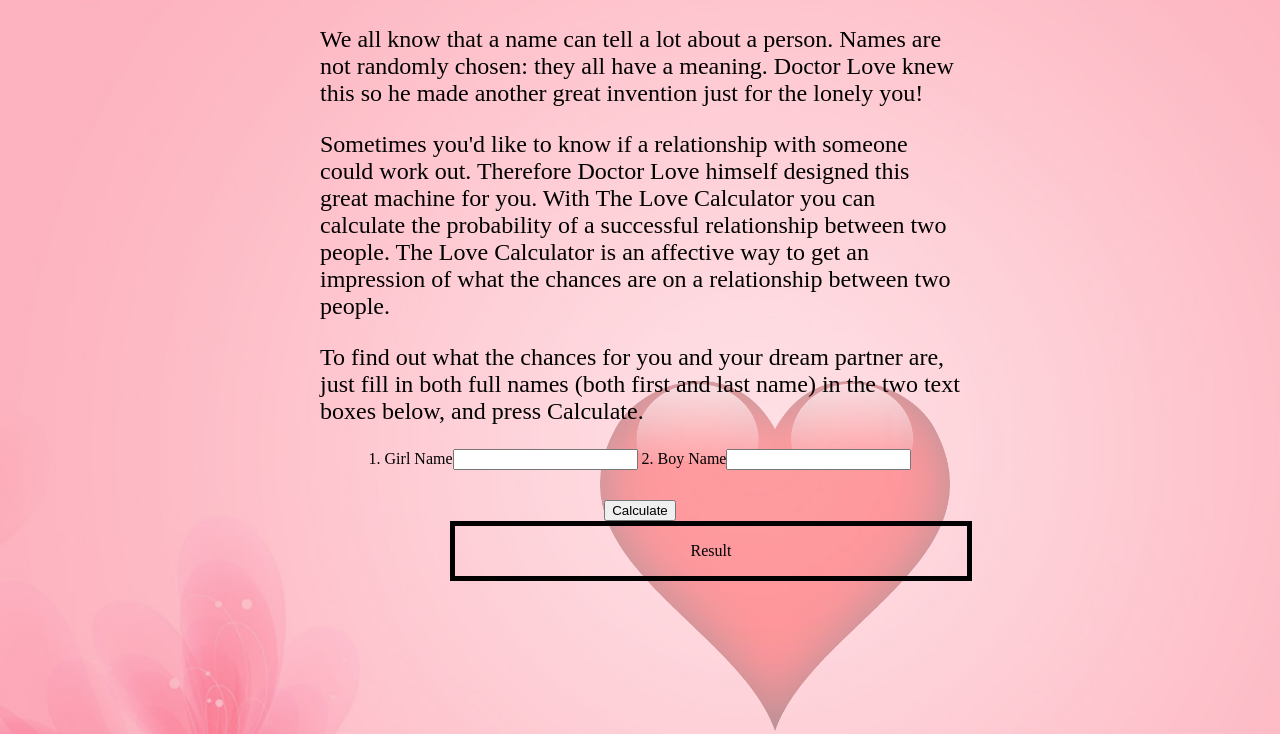
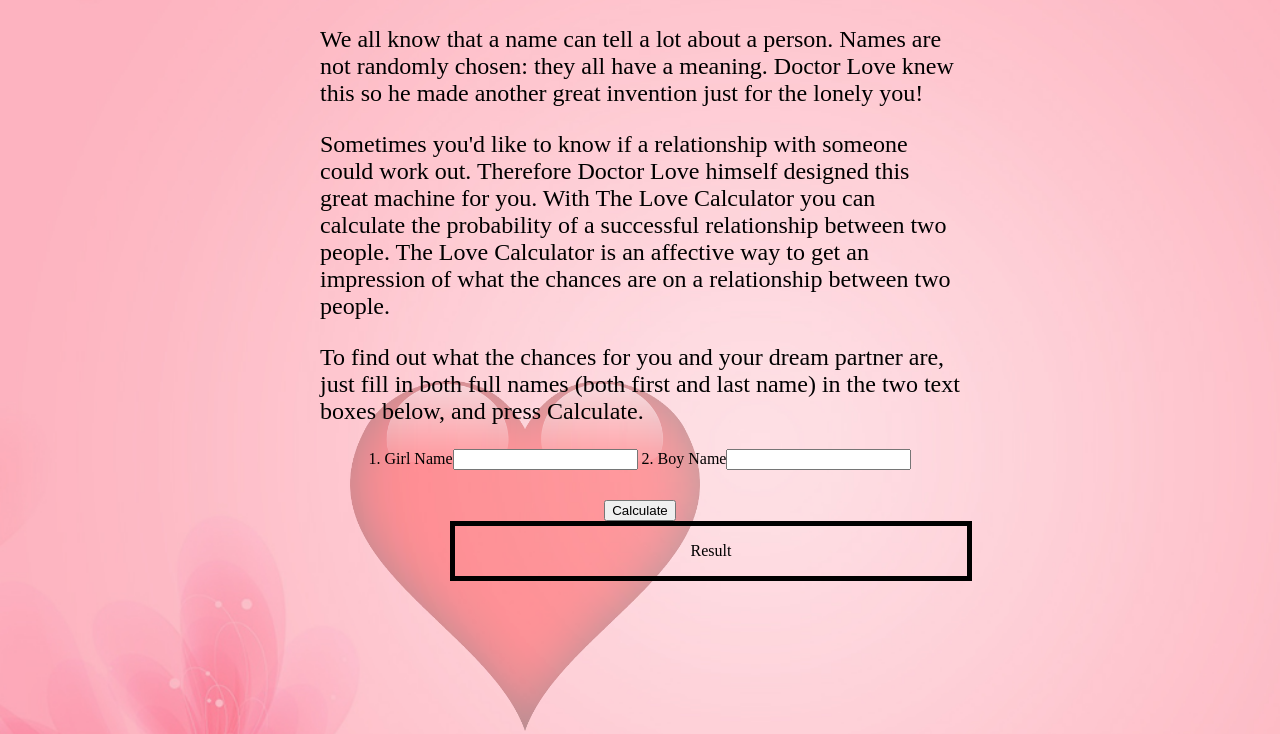
Before and after one commit to mistrisunil7880/loveMeasure, a plain HTML site: page index.html in a window 1280 px wide. Shown: the part 71-805 px from the top of the page. Drawn offline with Linux system fonts and the light colour scheme.

Commit message:
Update style.css

```diff
--- a/style.css
+++ b/style.css
@@ -45,7 +45,7 @@ img {
     width: 350px;
     position: relative;
     bottom: 200px;
-    left: 600px;
+    left: 350px;
     opacity: 0.3; /* Adjust opacity value as needed */
     z-index: -1; /* Ensure the image is behind other elements */
 }
```
